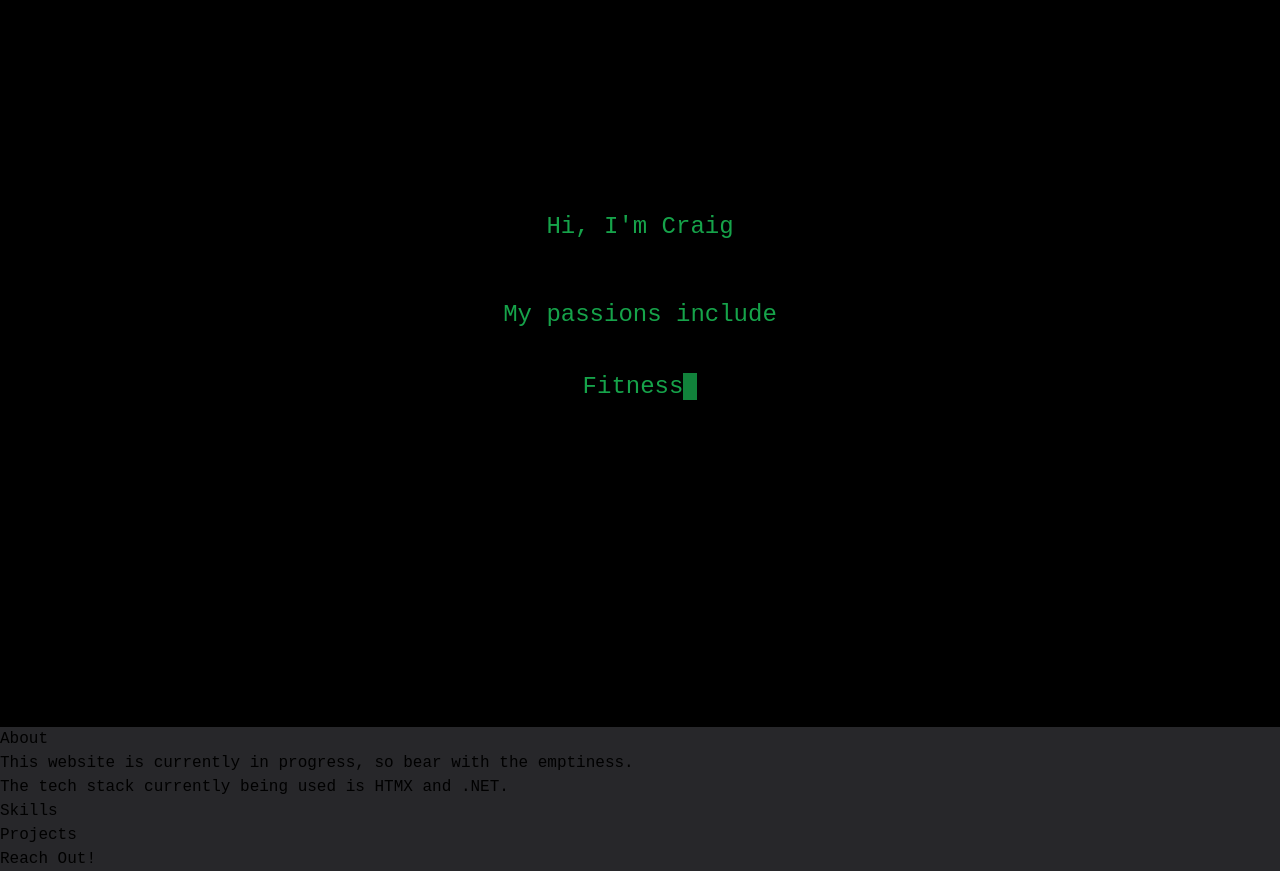
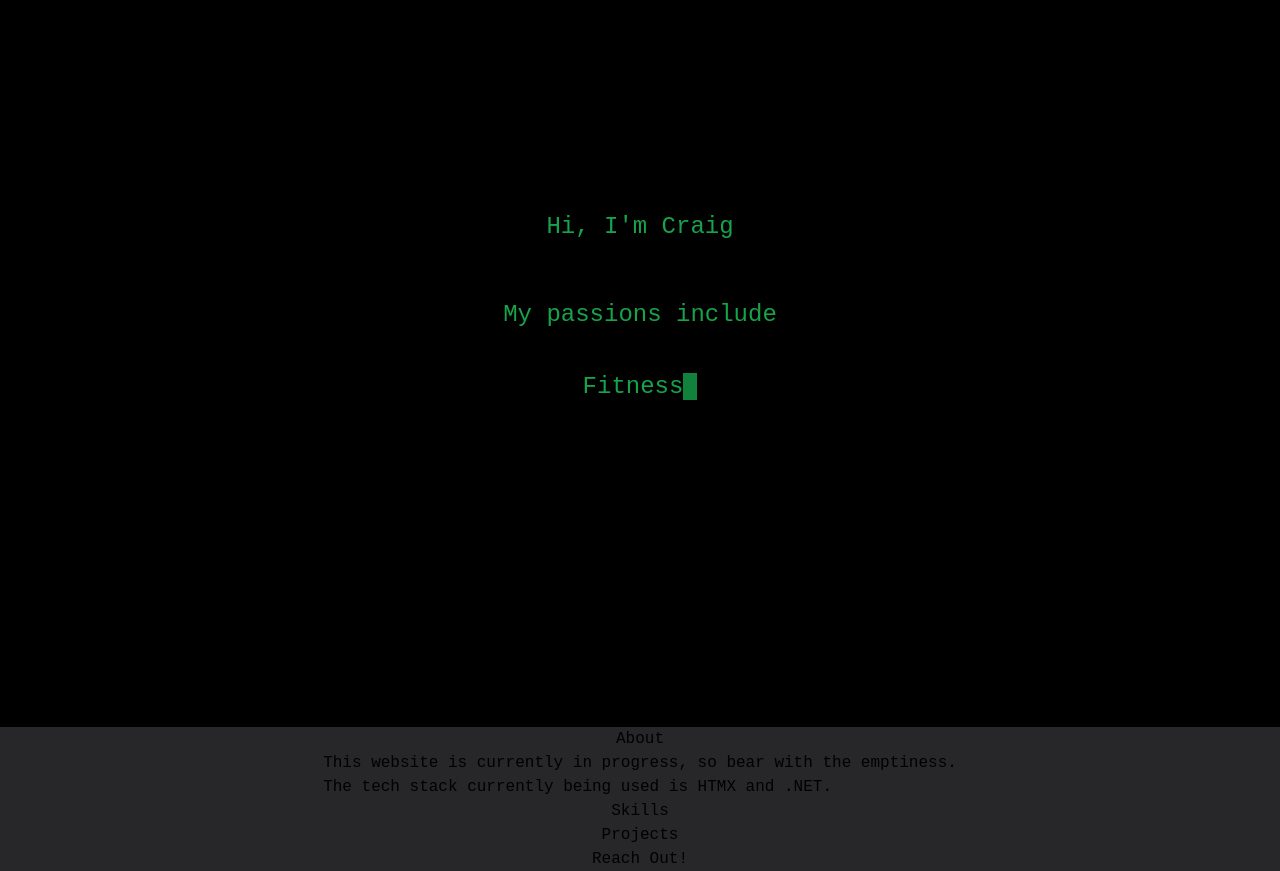
Before and after one commit to CraigSau/craigsau.com, a website: page client/index.html in a window 1280 px wide. Shown: the part 73-944 px from the top of the page. Drawn offline with Linux system fonts and the light colour scheme.

Commit message:
Some more small tweaks

```diff
--- a/client/index.html
+++ b/client/index.html
@@ -124,10 +124,10 @@
         </section>
     </main>
 
-    <div class="non-landing-container bg-zinc-800">
+    <div class="flex flex-col items-center justify-center bg-zinc-800">
         <!--About / Recent Blog Posts-->
-        <div class="about-container">
-            <h2>About</h2>
+        <div class="">
+            <h2 class="flex flex-col items-center justify-center">About</h2>
             <p>
                 This website is currently in progress, so bear with the emptiness.
             </p>
@@ -136,19 +136,19 @@
             </p>
         </div>
         <!--Skills Section-->
-        <div class="skills-container">
+        <div class="">
             <h2>Skills</h2>
         </div>
         <!--Projects Section-->
-        <div class="projects-container">
+        <div class="">
             <h2>Projects</h2>
         </div>
         <!--Contact Section-->
-        <div class="contact-container">
+        <div class="">
             <h2>Reach Out!</h2>
         </div>
         <!--Social Accounts-->
-        <footer class="socials-footer">
+        <footer class="">
 
         </footer>
     </div>
```
